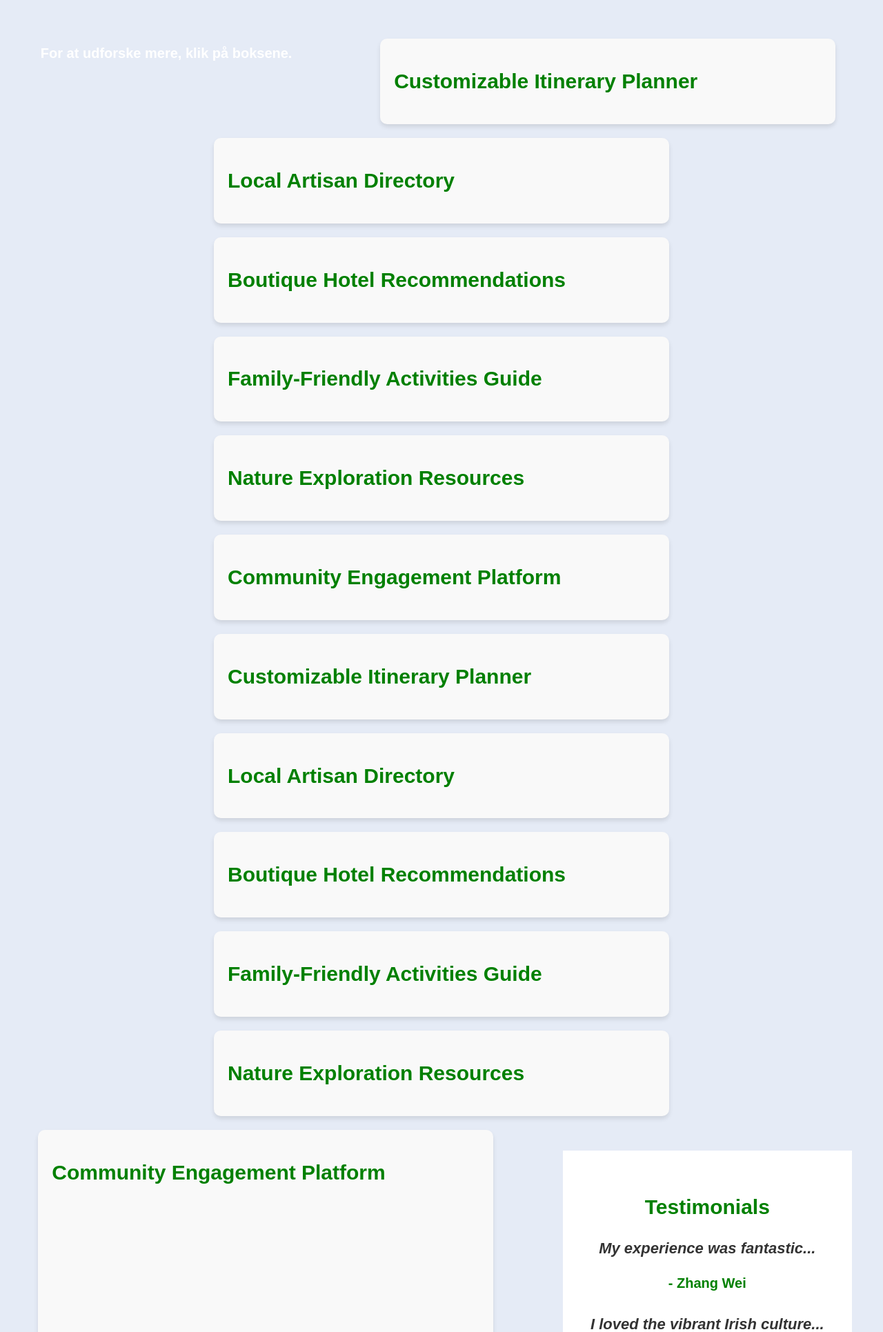
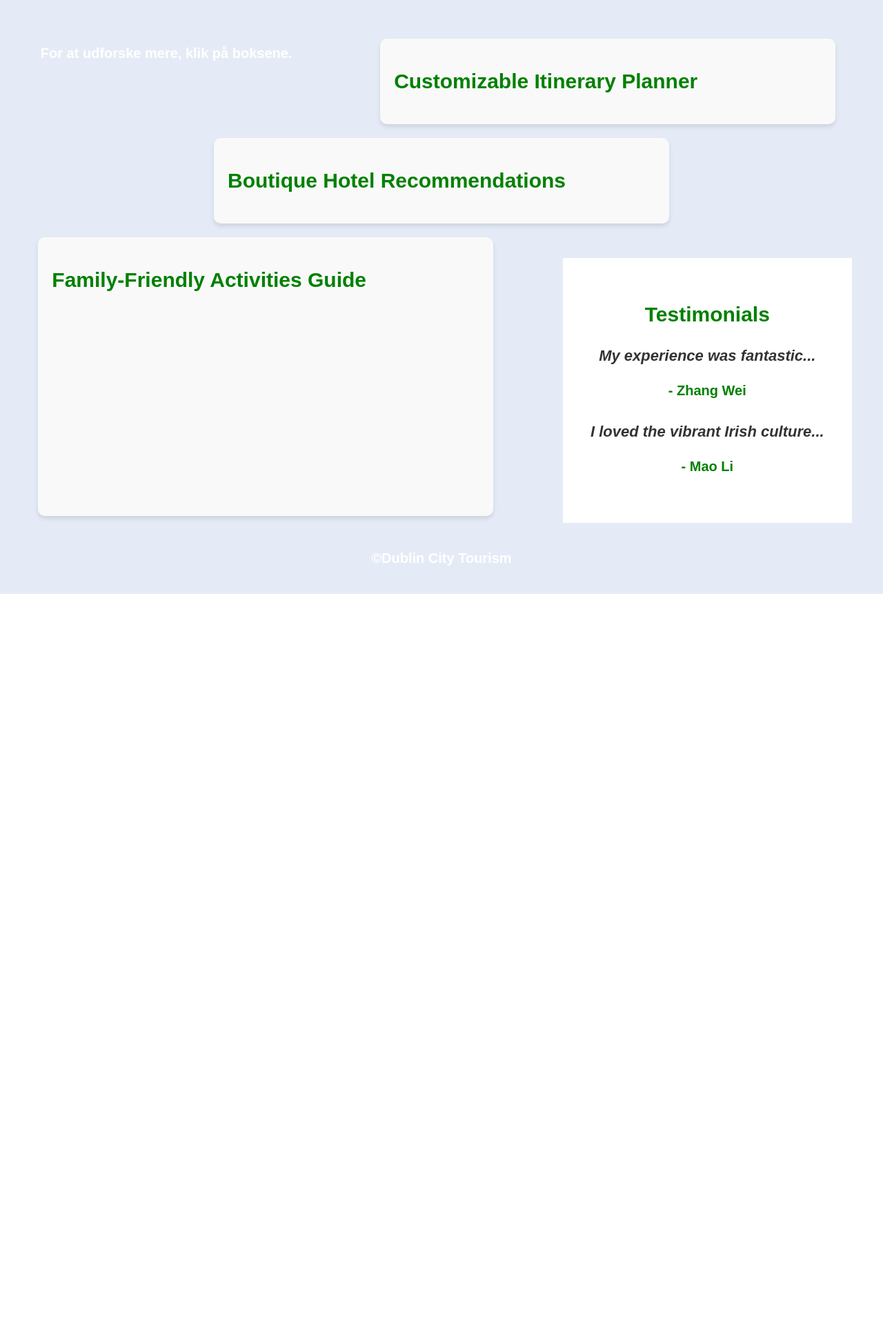
Before and after one commit to amarjagana/SDEV, a Flask app: page / in a window 1280 px wide. Shown: the part 1392-3323 px from the top of the page at 69% size. After the commit the page ends 2253 px from the top, so only its background shows below. Run offline with Flask 3, Linux system fonts and the light colour scheme; the visitor is signed in with stand-in values (Sample User, id 1).

Commit message:
nearly there

```diff
--- a/SDEV Project/app/templates/danish.html
+++ b/SDEV Project/app/templates/danish.html
@@ -48,10 +48,6 @@
             <!-- Add customizable itinerary planner content here -->
         </div>
 
-        <div class="local-artisan-directory">
-            <h2>{{_('Local Artisan Directory')}}</h2>
-            <!-- Add local artisan directory content here -->
-        </div>
 
         <div class="boutique-hotel-recommendations">
             <h2>{{_('Boutique Hotel Recommendations')}}</h2>
@@ -62,50 +58,6 @@
             <h2>{{_('Family-Friendly Activities Guide')}}</h2>
             <!-- Add family-friendly activities guide content here -->
         </div>
-
-        <div class="nature-exploration-resources">
-            <h2>{{_('Nature Exploration Resources')}}</h2>
-            <!-- Add nature exploration resources content here -->
-        </div>
-
-        <div class="community-engagement-platform">
-            <h2>{{_('Community Engagement Platform')}}</h2>
-            <!-- Add community engagement platform content here -->
-        </div>
-
-
-
-        <div class="customizable-itinerary">
-            <h2>{{_('Customizable Itinerary Planner')}}</h2>
-            <!-- Add customizable itinerary planner content here -->
-        </div>
-
-        <div class="local-artisan-directory">
-            <h2>{{_('Local Artisan Directory')}}</h2>
-            <!-- Add local artisan directory content here -->
-        </div>
-
-        <div class="boutique-hotel-recommendations">
-            <h2>{{_('Boutique Hotel Recommendations')}}</h2>
-            <!-- Add boutique hotel recommendations content here -->
-        </div>
-
-        <div class="family-friendly-activities">
-            <h2>{{_('Family-Friendly Activities Guide')}}</h2>
-            <!-- Add family-friendly activities guide content here -->
-        </div>
-
-        <div class="nature-exploration-resources">
-            <h2>{{_('Nature Exploration Resources')}}</h2>
-            <!-- Add nature exploration resources content here -->
-        </div>
-
-        <div class="community-engagement-platform">
-            <h2>{{_('Community Engagement Platform')}}</h2>
-            <!-- Add community engagement platform content here -->
-        </div>
-
-
 
 
 
@@ -125,7 +77,7 @@
 
     </main>
     <footer>
-        <p>&copy;{{_('2024 Dublin. All rights reserved.')}}</p>
+        <p>&copy;{{_('Dublin City Tourism')}}</p>
     </footer>
 </body>
 </html>
```
Also changed, not shown: SDEV Project/app/templates/english.html (+8 -8 lines), SDEV Project/app/static/assets/favicon.ico (deleted), SDEV Project/app/static/assets/img/guinness.jpeg (added).
